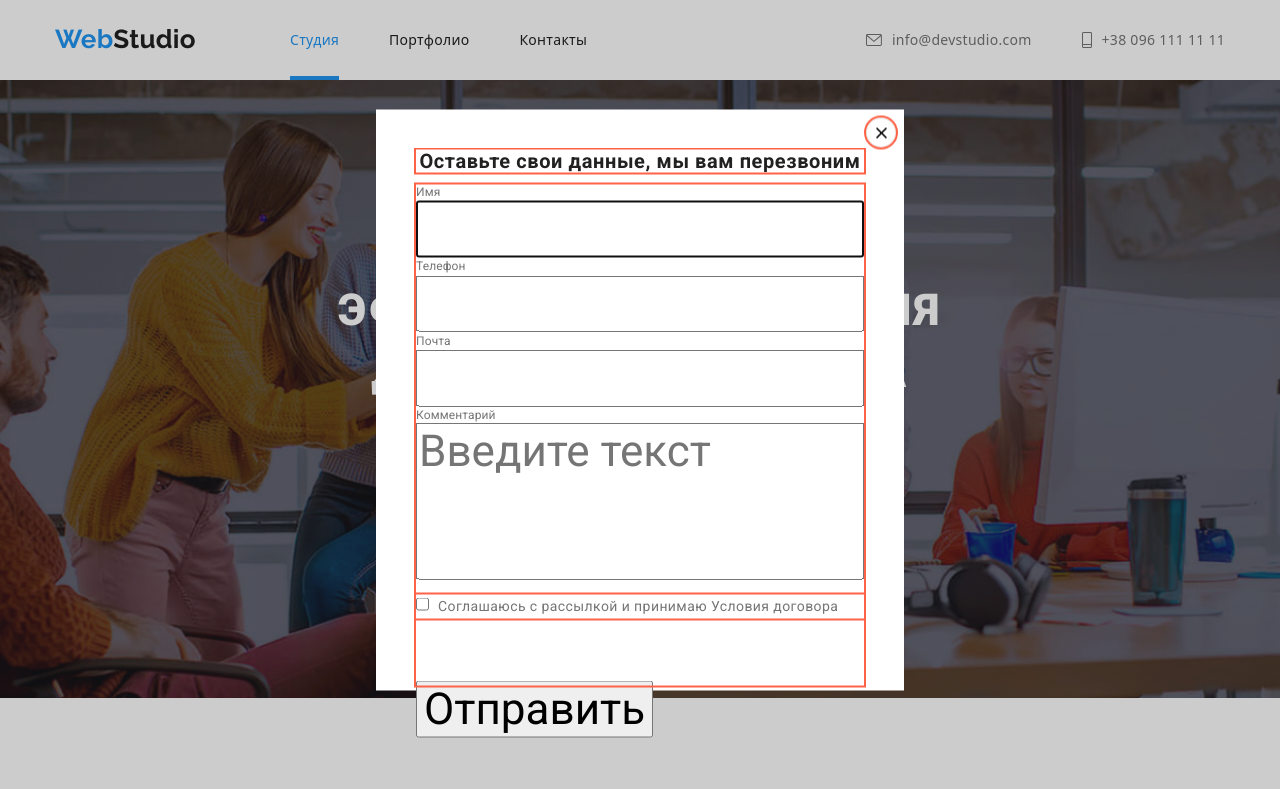
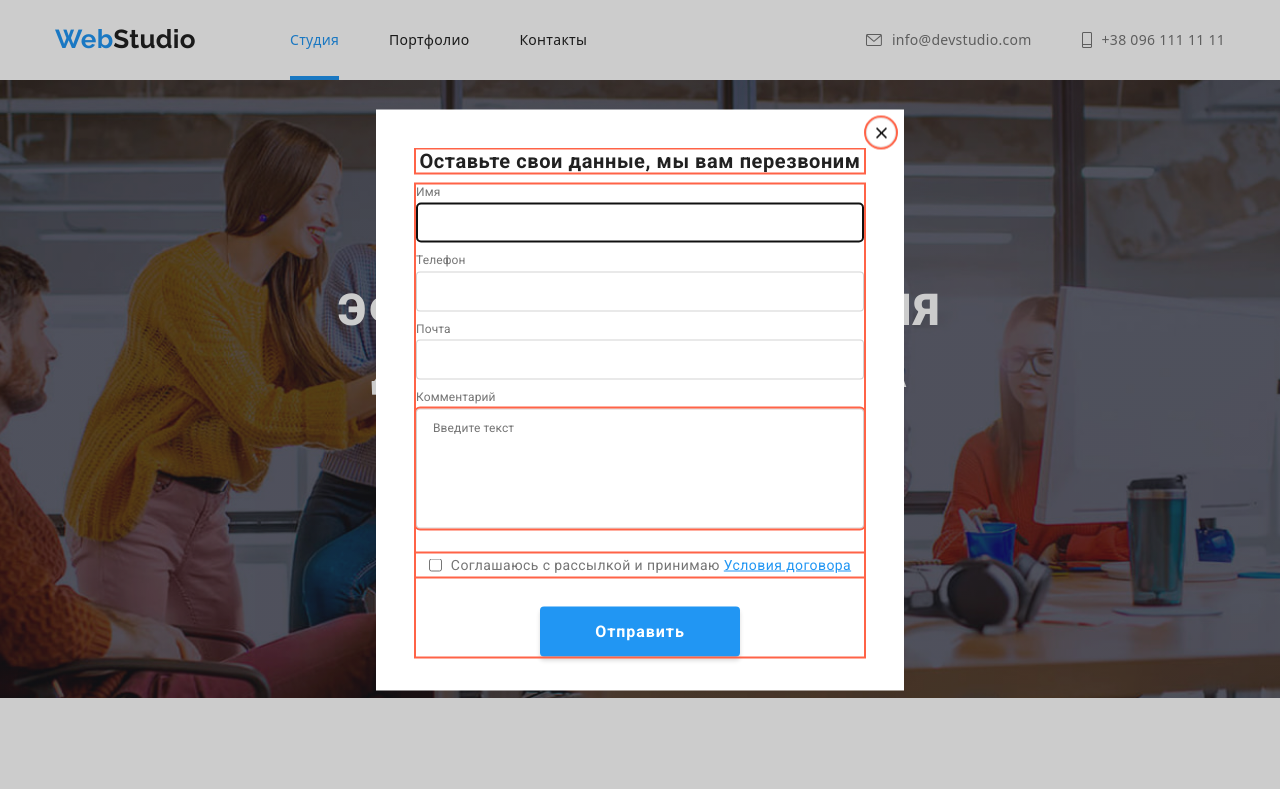
Before and after one commit to zloykoreshok/goit-markup-hw-06, a plain HTML site: page index.html in a window 1280 px wide. Shown: the top 789 px of the page. Drawn offline with nearby package versions, Linux system fonts and the light colour scheme.

Commit message:
modal styles added

```diff
--- a/css/styles.css
+++ b/css/styles.css
@@ -376,7 +376,6 @@ padding: 40px;
 }
 
 .modal-wrapper-form{
-  height: 100%;
 
   display: flex;
   flex-direction: column;
@@ -385,25 +384,65 @@ padding: 40px;
   outline: 2px solid tomato;
 }
 
-
-
 .form-label{
   font-weight: 400;
   font-size: 12px;
   line-height: 1.2;
   letter-spacing: 0.01em;
 
+  margin-bottom: 4px;
+
   display: block;
+}
 
+.form-input{
+  font-family: 'Roboto', 'Sans-Serif';
+  font-size: 14px;
+  letter-spacing: 0.02em;
+
+
+  display: block;
+  margin-bottom: 10px;
+  height: 40px;
+  width: 100%;
+  border: 1px solid rgba(33, 33, 33, 0.2);
+  border-radius: 4px;
 
 }
 
-.form-input{
+.text-form-input{
 
+  font-weight: 400;
+  font-size: 12px;
+  line-height: 1.15;
+  letter-spacing: 0.01em;
+  /* color: rgba(117, 117, 117, 0.5); */
+
+  height: 120px;
   width: 100%;
-  resize: none
+  padding: 12px 16px;
+  margin-bottom: 10px;
+  resize: none;
+  border: 1px solid rgba(33, 33, 33, 0.2);
+  border-radius: 4px;
+  outline: 2px solid tomato;
 }
 
+.agreement-section{
+  display: flex;
+  flex-direction: row;
+  align-items: center;
+  justify-content: center;
+
+  margin-bottom: 30px;
+
+
+  outline: 2px solid tomato;
+}
+
+.form-checkbox{
+  display: block;
+}
 
 .agreement-form-group{
   font-weight: 400;
@@ -412,15 +451,44 @@ padding: 40px;
   letter-spacing: 0.03em;
 
   margin-left: 9px;
+
+  display: block;
 }
 
-.agreement-section{
-  display: flex;
-  flex-direction: row;
+.agreement-phrase{
+  color: var(--accent-color);
 
-  align-items: baseline;
-  outline: 2px solid tomato;
+  text-decoration-line: underline;
 }
+
+
+
+.submit-btn{
+
+  font-style: normal;
+  font-weight: 700;
+  font-size: 16px;
+  line-height: 30px;
+  letter-spacing: 0.06em;
+
+  width: 200px;
+  height: 50px;
+
+  margin: auto;
+   letter-spacing: 0.06em;
+
+display: flex;
+align-items: center;
+justify-content: center;
+
+  border: none;
+  border-radius: 4px;
+  box-shadow: 0px 4px 4px rgba(0, 0, 0, 0.15);
+  color: var(--background-color);
+  background-color:var(--accent-color);
+
+}
+
 
 
 
--- a/index.html
+++ b/index.html
@@ -60,13 +60,13 @@
                     <div role="group" class="modal-wrapper-form">
 
 
-                      <form class="contact-form" name="contact-form">
+                      <form class="contact-form" name="contact-form" autocomplete="off" >
 
 
                         <label class="form-group" for="user-name">
                         <span class="form-label">Имя</span>
                         </label>
-                        <input class="form-input" type="text" name="user-name" id="user-name" autofocus/>
+                        <input class="form-input" type="text" name="user-name" id="user-name" autofocus />
 
                         <label class="form-group" for="user-tel">
                         <span class="form-label">Телефон</span>
@@ -81,20 +81,20 @@
                         <label class="form-group" for="Comment">
                         <span class="form-label">Комментарий</span>
                         </label>
-                        <textarea class="form-input" name="Комментарий" id="Comment" cols="" rows="3" placeholder="Введите текст"></textarea>
+                        <textarea class="text-form-input" name="Комментарий" id="Comment" cols="" rows="3" placeholder="Введите текст"></textarea>
+
 
                         <div class="agreement-section">
-                          <input type="checkbox" value="" id="user-agreement">
-                          <label class="agreement-form-group" for="user-agreement">Соглашаюсь с рассылкой и принимаю  <span href="#">Условия договора</span>
-                        </label>
+                          <input class="form-checkbox" type="checkbox" value="" id="user-agreement">
+                          <label class="agreement-form-group" for="user-agreement">Соглашаюсь с рассылкой и принимаю  <span> <a class="agreement-phrase" href="">Условия договора</a></span>
+                          </label>
+
                         </div>
-                        <br>
-                         <button type="submit">Отправить</button>
-                         <br/>
+                        <button class="submit-btn" type="submit">Отправить</button>
 
                       </form>
+                    </div>
 
-                      </div>
 
 
                     <button class="modal-btn" data-modal-close><svg class="modal-btn-icon"  width="11" height="11"> <use href="./images/sprite.svg#icon-modal-btn"></use></svg></button>
```
